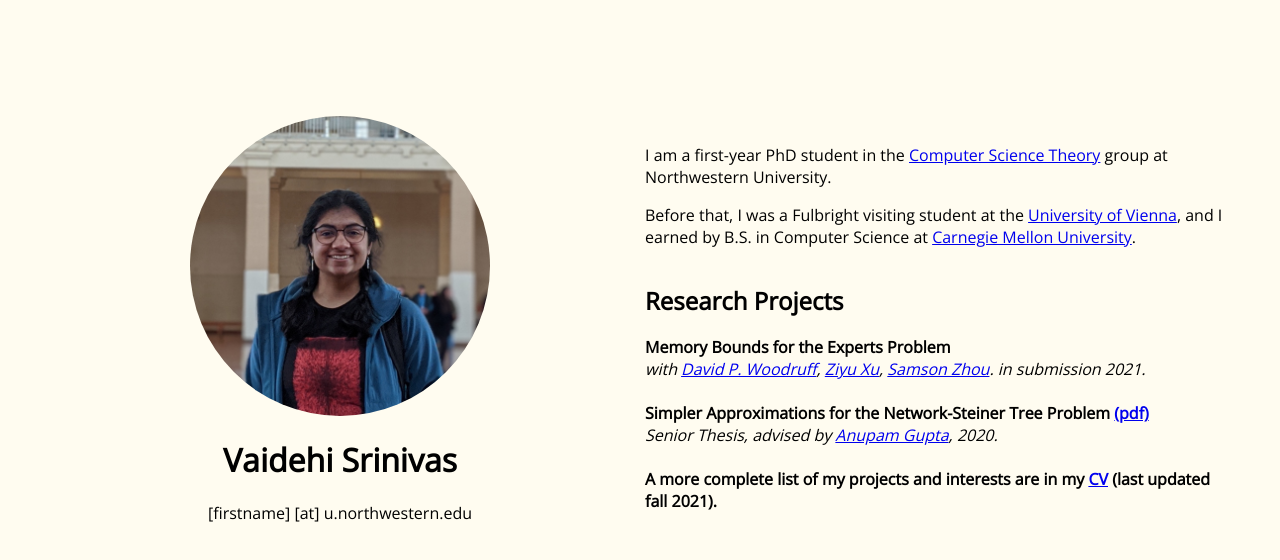
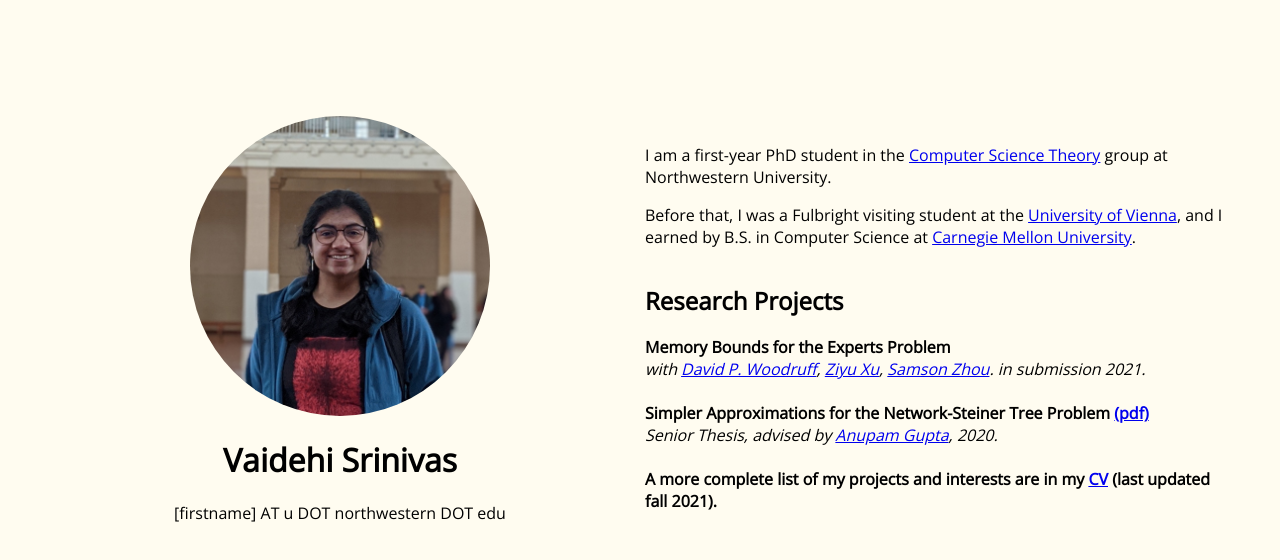
Before and after one commit to vaidehi8913/vaidehi8913.github.io, a plain HTML site: page index.html in a window 1280 px wide. Drawn offline with nearby package versions, Linux system fonts and the light colour scheme.

```diff
--- a/index.html
+++ b/index.html
@@ -12,7 +12,7 @@
     <div class="left">
       <img class="profile-picture" src="img/profile.jpg" width="300" />
       <h1>Vaidehi Srinivas</h1>
-      [firstname] [at] u.northwestern.edu
+      [firstname] AT u DOT northwestern DOT edu
     </div>
 
     <div class="right">
```
